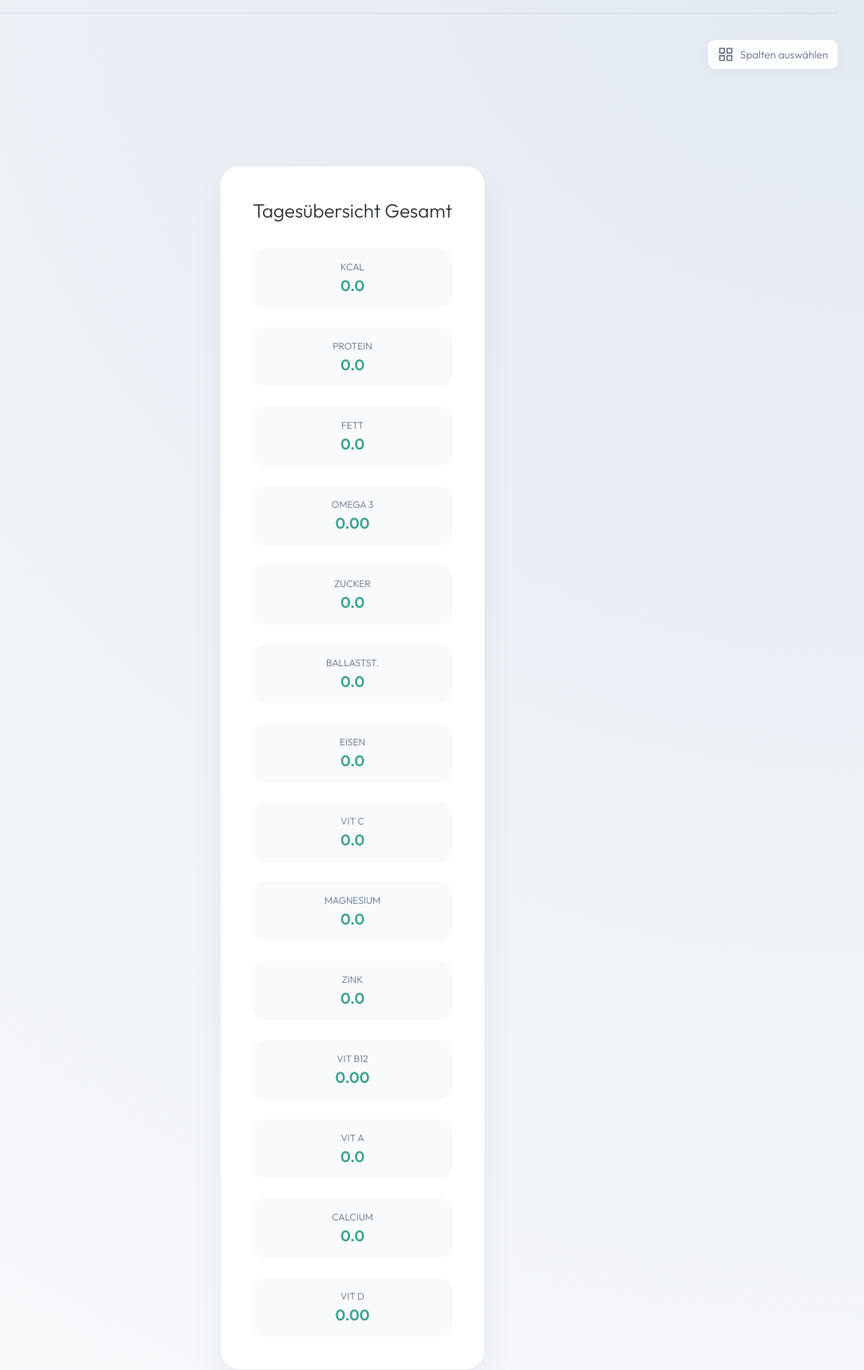
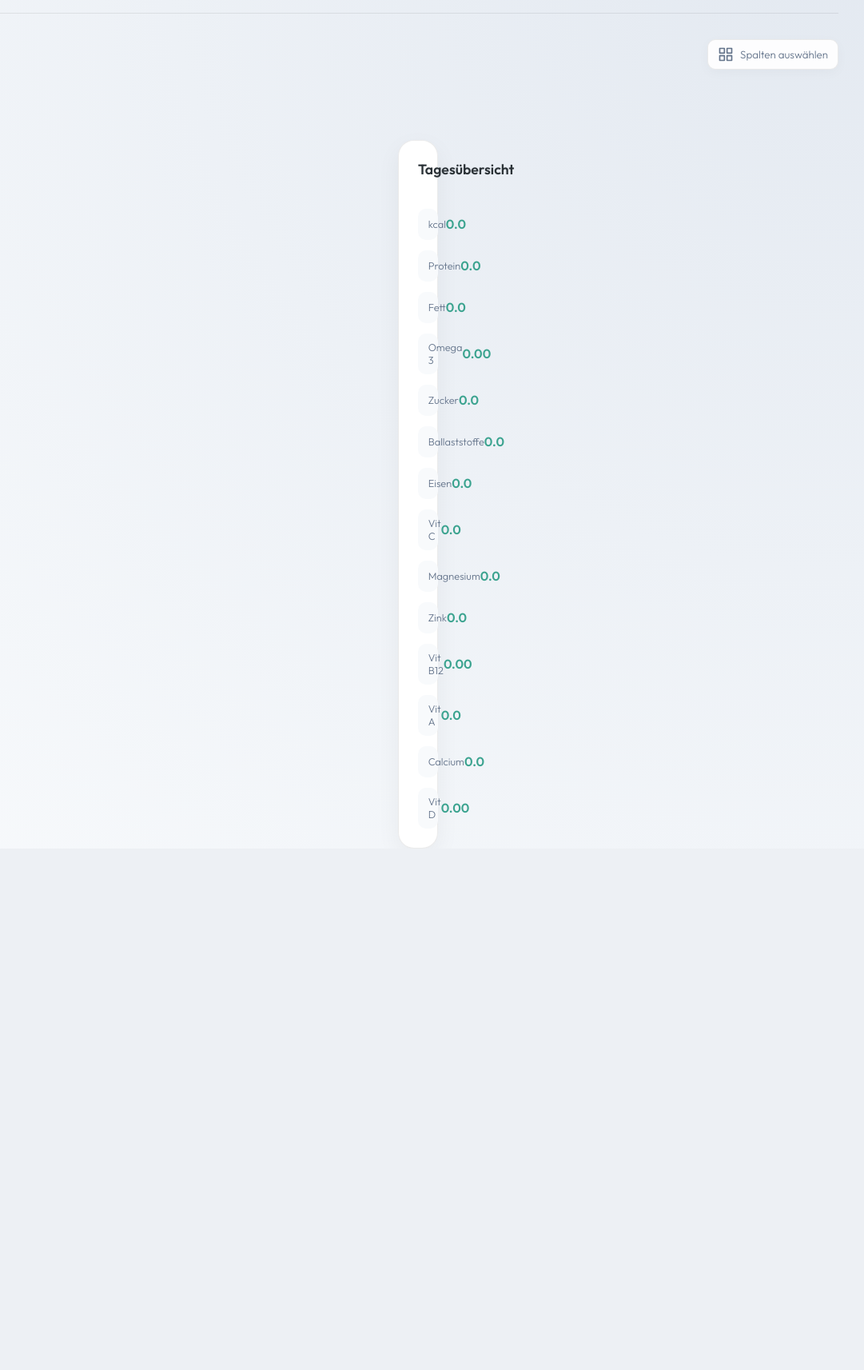
Before and after one commit to amjadsaadeh/meal-plan-analyzer, a Django app: template meals/templates/meals/mealplan_detail.html in a window 1280 px wide. Shown: the part 172-1885 px from the top of the page at 80% size, without its empty margins (199-1280 px from the left). After the commit the page ends 1232 px from the top, so only its background shows below. Run offline with Django 5.2, Linux system fonts and the light colour scheme; the template is opened without the code that fills it, so the values that code supplies are empty.

Commit message:
add side panel

```diff
--- a/meals/templates/meals/mealplan_detail.html
+++ b/meals/templates/meals/mealplan_detail.html
@@ -407,8 +407,6 @@
 
         .meal-section {
             margin-bottom: 4rem;
-            margin-left: 2rem;
-            margin-right: 2rem;
         }
 
         .meal-header {
@@ -426,52 +424,76 @@
         }
 
         .grand-summary {
-            margin-top: 4rem;
-            padding: 2.5rem;
+            padding: 1.5rem;
             background: white;
             border: 1px solid var(--glass-border);
-            border-radius: 24px;
-            box-shadow: 0 20px 40px rgba(0,0,0,0.05);
+            border-radius: 20px;
+            box-shadow: 0 10px 30px rgba(0,0,0,0.05);
+            position: sticky;
+            top: 100px;
         }
 
         .summary-title {
-            font-size: 1.5rem;
-            margin-bottom: 2rem;
+            font-size: 1.1rem;
+            margin-bottom: 1.5rem;
             color: var(--text-main);
-            text-align: center;
+            text-align: left;
+            font-weight: 600;
+            border-bottom: 1px solid var(--glass-border);
+            padding-bottom: 0.8rem;
         }
 
         .summary-grid {
-            display: grid;
-            grid-template-columns: repeat(auto-fit, minmax(120px, 1fr));
-            gap: 1.5rem;
+            display: flex;
+            flex-direction: column;
+            gap: 0.8rem;
         }
 
         .summary-item {
-            text-align: center;
-            padding: 1rem;
+            display: flex;
+            justify-content: space-between;
+            align-items: center;
+            padding: 0.6rem 0.8rem;
             background: var(--bg);
-            border-radius: 16px;
-            transition: transform 0.2s;
+            border-radius: 10px;
+            transition: all 0.2s;
         }
 
         .summary-item:hover {
-            transform: translateY(-5px);
             background: var(--row-hover);
         }
 
         .summary-label {
-            display: block;
-            font-size: 0.75rem;
+            font-size: 0.8rem;
             color: var(--text-dim);
-            text-transform: uppercase;
-            margin-bottom: 4px;
+            text-transform: none;
+            margin-bottom: 0;
         }
 
         .summary-val {
-            font-size: 1.2rem;
+            font-size: 1rem;
             font-weight: 600;
             color: var(--primary);
+        }
+
+        /* Layout wrappers */
+        .content-layout {
+            display: flex;
+            gap: 2.5rem;
+            align-items: flex-start;
+            margin-top: 2rem;
+        }
+
+        .meal-sections-wrapper {
+            flex: 1;
+            min-width: 0;
+            margin-left: 1rem;
+        }
+
+        .side-panel {
+            width: 20%;
+            flex-shrink: 0;
+            margin-right: 1rem;
         }
 
         /* Toolbar & Column Selection */
@@ -685,7 +707,10 @@
                 <label class="col-option"><input type="checkbox" data-col="vitd" checked> Vit D</label>
             </div>
             </div>
+        </div>
 
+        <div class="content-layout">
+            <div class="meal-sections-wrapper">
                 {% for meal_slug, meal_label in meal_types %}
         <div class="meal-section">
             <h2 class="meal-header">
@@ -844,9 +869,11 @@
             </div>
         </div>
                 {% endfor %}
+            </div>
 
+            <div class="side-panel">
                 <div class="grand-summary">
-            <h3 class="summary-title">Tagesübersicht Gesamt</h3>
+                    <h3 class="summary-title">Tagesübersicht</h3>
                     <div class="summary-grid">
                         <div class="summary-item">
                             <span class="summary-label">kcal</span>
@@ -869,7 +896,7 @@
                             <span class="summary-val" id="totalSugar">0.0</span>
                         </div>
                         <div class="summary-item col-fibre">
-                    <span class="summary-label">Ballastst.</span>
+                            <span class="summary-label">Ballaststoffe</span>
                             <span class="summary-val" id="totalFibre">0.0</span>
                         </div>
                         <div class="summary-item col-iron">
@@ -890,7 +917,7 @@
                         </div>
                         <div class="summary-item col-vitb12">
                             <span class="summary-label">Vit B12</span>
-                    <span class="summary-val" id="totalVitb12">0.0</span>
+                            <span class="summary-val" id="totalVitb12">0.00</span>
                         </div>
                         <div class="summary-item col-vita">
                             <span class="summary-label">Vit A</span>
@@ -902,7 +929,9 @@
                         </div>
                         <div class="summary-item col-vitd">
                             <span class="summary-label">Vit D</span>
-                    <span class="summary-val" id="totalVitd">0.0</span>
+                            <span class="summary-val" id="totalVitd">0.00</span>
+                        </div>
+                    </div>
                 </div>
             </div>
         </div>
```
Lines whose indentation alone changed are shown as unchanged.
